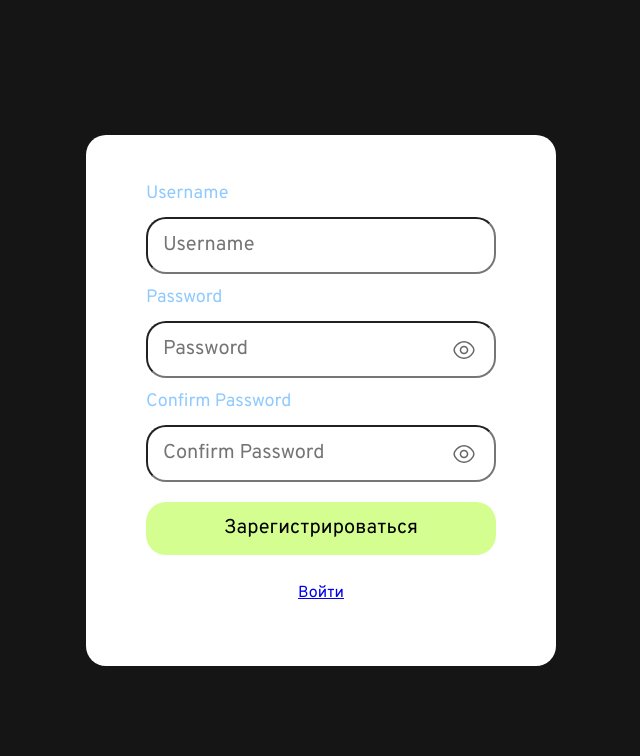
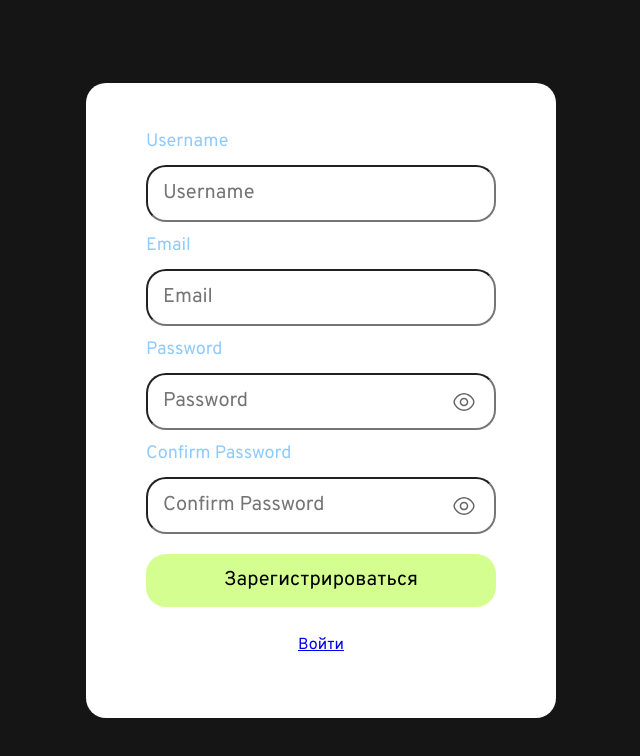
Before and after one commit to dimonarhipon/one-time-notes, a React (Vite) app: page /one-time-notes/register in a window 1280 px wide. Shown: the top 756 px of the page, without its empty margins (319-959 px from the left). Built offline with nearby package versions, Linux system fonts and the light colour scheme; no server answers.

Commit message:
fix: регистр

```diff
--- a/src/pages/RegisterPage/Register.tsx
+++ b/src/pages/RegisterPage/Register.tsx
@@ -29,6 +29,7 @@ const Register = () => {
         linkTo: '/one-time-notes/login',
         pText: 'Войти',
     };
+    const emailconfirm = /^[a-zA-Z0-9.!#$%&'*+/=?^_{|}~-]+@[a-zA-Z0-9-]+(?:\.[a-zA-Z0-9-]+)*$/;
 
     const InputProps: Array<TInput> = [
         {
@@ -43,6 +44,16 @@ const Register = () => {
         },
         {
             id: 2,
+            name: 'email',
+            type: 'email',
+            placeholder: 'Email',
+            errorMessage: '!!!!!',
+            label: 'Email',
+            pattern: new RegExp(`^${emailconfirm}$`),
+            required: true,
+        },
+        {
+            id: 3,
             name: 'password',
             type: 'password',
             placeholder: 'Password',
@@ -52,7 +63,7 @@ const Register = () => {
             required: true,
         },
         {
-            id: 3,
+            id: 4,
             name: 'confirmPassword',
             type: 'password',
             placeholder: 'Confirm Password',
```
